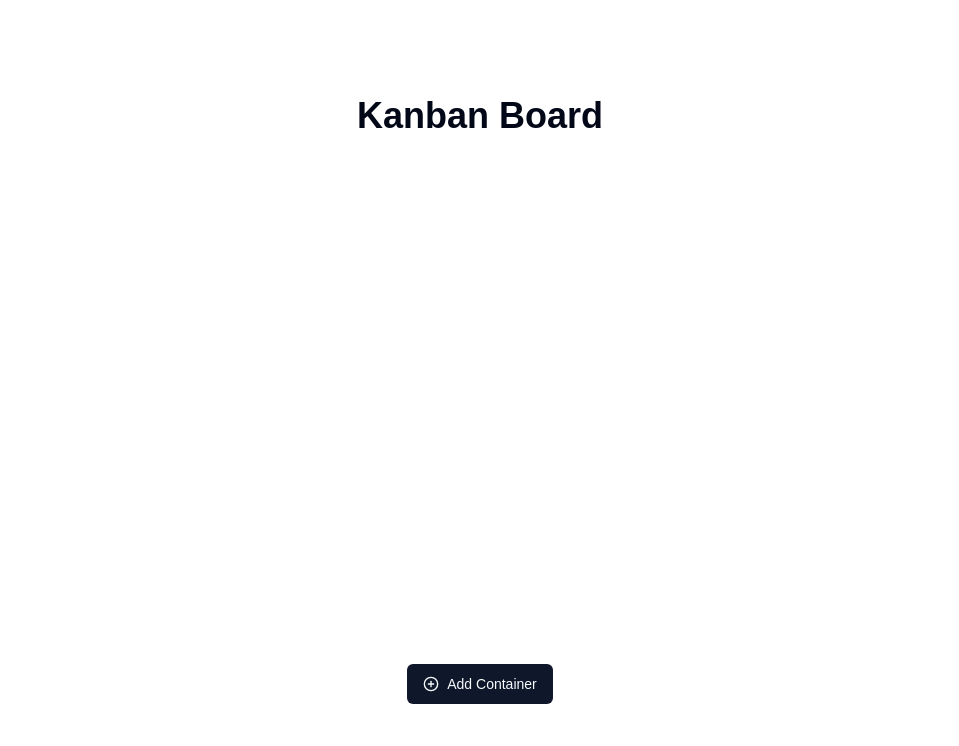
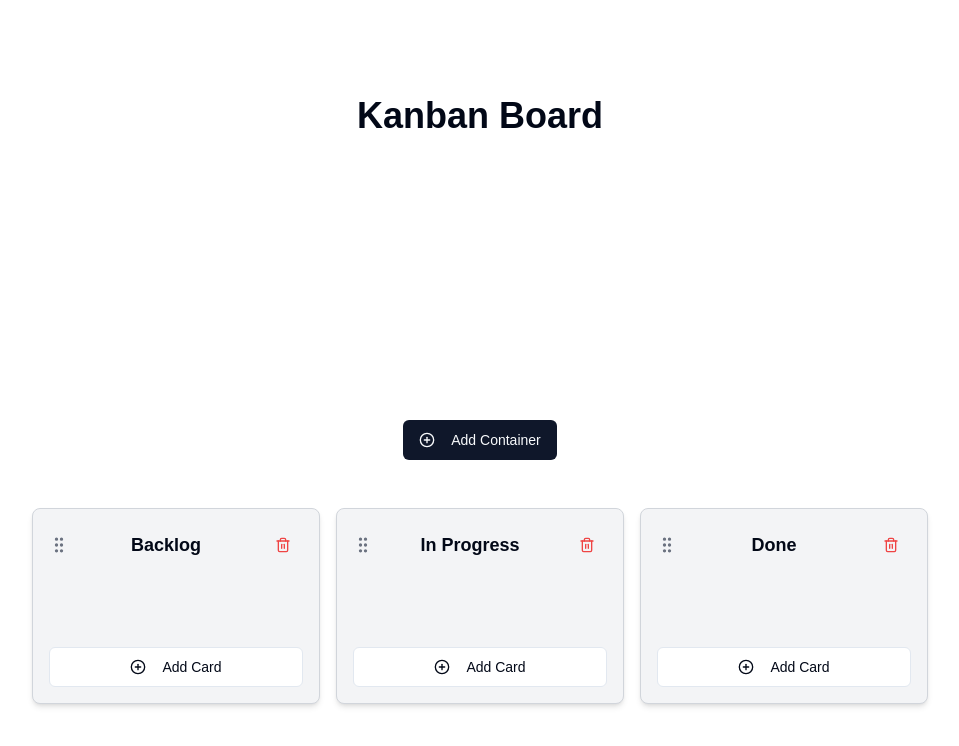
Before and after one commit to DavidRaveloU/kanban-board, a Next.js app: page / in a window 1280 px wide. Shown: the top 746 px of the page, without its empty margins (160-1119 px from the left). Built offline with nearby package versions, Linux system fonts and the light colour scheme.

Commit message:
Enhance Kanban component with container and card management features; implement add, update, and delete functionalities for containers and cards

```diff
--- a/app/components/Kanban.tsx
+++ b/app/components/Kanban.tsx
@@ -1,9 +1,10 @@
 "use client"
 
+import { useState } from "react"
+import { DragDropContext, Droppable, DropResult } from "react-beautiful-dnd"
+import Container from "./Container"
 import { Button } from "@/components/ui/button"
 import { PlusCircle } from "lucide-react"
-import { useState } from "react"
-import { DragDropContext, Droppable, DropResult } from "react-beautiful-dnd"
 
 interface Card {
   id: string
@@ -11,7 +12,7 @@ interface Card {
   description: string
 }
 
-interface KanbanContainer{
+interface KanbanContainer {
   id: string
   title: string
   cards: Card[]
@@ -19,64 +20,62 @@ interface KanbanContainer{
 
 export default function Kanban() {
   const [containers, setContainers] = useState<KanbanContainer[]>([
-        {id: "backlog", title: "Backlog", cards: []},
-        {id: "in-progress", title: "In progress", cards:[]},
-        {id: "done", title: "Done", cards:[]}
+    { id: "backlog", title: "Backlog", cards: [] },
+    { id: "in-progress", title: "In Progress", cards: [] },
+    { id: "done", title: "Done", cards: [] },
   ])
 
-    const onDragEnd = (result: DropResult) =>{
-        const {source, destination, type} = result
+  const onDragEnd = (result:  DropResult) => {
+    const { source, destination, type } = result
 
     if (!destination) return
 
-        if(type === "container"){
+    if (type === "container") {
       const newContainers = Array.from(containers)
       const [reorderedContainer] = newContainers.splice(source.index, 1)
       newContainers.splice(destination.index, 0, reorderedContainer)
       setContainers(newContainers)
-        }else if (type === "card"){
+    } else if (type === "card") {
       const sourceContainer = containers.find((c) => c.id === source.droppableId)
       const destContainer = containers.find((c) => c.id === destination.droppableId)
 
+      if (sourceContainer && destContainer) {
+        const newSourceCards = Array.from(sourceContainer.cards)
+        const [movedCard] = newSourceCards.splice(source.index, 1)
 
-            if(sourceContainer && destContainer){
-                const newSourceCards = Array.from(sourceContainer.cards)
-                const [movedCard] = newSourceCards.splice(source.index,1)
-
-                if(source.droppableId === destination.droppableId){
+        if (source.droppableId === destination.droppableId) {
           newSourceCards.splice(destination.index, 0, movedCard)
-                    const newContainers = containers.map((c)=>
-                    c.id === sourceContainer.id ? {...c, cards: newSourceCards} : c,
+          const newContainers = containers.map((c) =>
+            c.id === sourceContainer.id ? { ...c, cards: newSourceCards } : c,
           )
           setContainers(newContainers)
-                }else{
+        } else {
           const newDestCards = Array.from(destContainer.cards)
           newDestCards.splice(destination.index, 0, movedCard)
-                    const newContainers = containers.map((c)=>
-                    c.id === sourceContainer.id ? {...c, cards: newSourceCards}:
-                    c.id === destContainer.id ? {...c, cards: newDestCards}: c,
+          const newContainers = containers.map((c) =>
+            c.id === sourceContainer.id
+              ? { ...c, cards: newSourceCards }
+              : c.id === destContainer.id
+                ? { ...c, cards: newDestCards }
+                : c,
           )
           setContainers(newContainers)
         }
       }
-
     }
-
   }
 
   const addContainer = () => {
-        const newContainer: KanbanContainer= {
+    const newContainer: KanbanContainer = {
       id: `container-${Date.now()}`,
       title: "New Container",
-            cards: []
+      cards: [],
     }
     setContainers([...containers, newContainer])
   }
 
   const updateContainerTitle = (containerId: string, newTitle: string) => {
-        const newContainers = containers.map((c)=>(
-        c.id === containerId ? {...c, title: newTitle}: c
-        ))
+    const newContainers = containers.map((c) => (c.id === containerId ? { ...c, title: newTitle } : c))
     setContainers(newContainers)
   }
 
@@ -85,17 +84,65 @@ export default function Kanban() {
     setContainers(newContainers)
   }
 
-    return(
-        <div>
-            <Button>
-                <PlusCircle/>
-                Add Container
+  const addCard = (containerId: string, title: string, description: string) => {
+    const newCard: Card = {
+      id: `card-${Date.now()}`,
+      content: title,
+      description: description,
+    }
+    const newContainers = containers.map((c) => (c.id === containerId ? { ...c, cards: [...c.cards, newCard] } : c))
+    setContainers(newContainers)
+  }
+
+  const updateCardContent = (containerId: string, cardId: string, newContent: string, newDescription: string) => {
+    const newContainers = containers.map((c) =>
+      c.id === containerId
+        ? {
+            ...c,
+            cards: c.cards.map((card) =>
+              card.id === cardId ? { ...card, content: newContent, description: newDescription } : card,
+            ),
+          }
+        : c,
+    )
+    setContainers(newContainers)
+  }
+
+  const deleteCard = (containerId: string, cardId: string) => {
+    const newContainers = containers.map((c) =>
+      c.id === containerId
+        ? {
+            ...c,
+            cards: c.cards.filter((card) => card.id !== cardId),
+          }
+        : c,
+    )
+    setContainers(newContainers)
+  }
+
+  return (
+    //center button
+    <div className="flex flex-col items-center">
+      <Button onClick={addContainer} className="my-12">
+        <PlusCircle className="mr-2 h-4 w-4" /> Add Container
       </Button>
       <DragDropContext onDragEnd={onDragEnd}>
-                <Droppable droppableId="board" type="container" direction="horizontal">
-                    {(provided) =>(
-                        <div {...provided.droppableProps} ref={provided.innerRef} className="">
-
+        <Droppable droppableId="board" type="container" direction="horizontal" isDropDisabled={false} isCombineEnabled={false} ignoreContainerClipping={false}>
+          {(provided) => (
+            <div {...provided.droppableProps} ref={provided.innerRef} className="flex flex-wrap gap-4">
+              {containers.map((container, index) => (
+                <Container
+                  key={container.id}
+                  container={container}
+                  index={index}
+                  updateContainerTitle={updateContainerTitle}
+                  deleteContainer={deleteContainer}
+                  addCard={addCard}
+                  updateCardContent={updateCardContent}
+                  deleteCard={deleteCard}
+                />
+              ))}
+              {provided.placeholder}
             </div>
           )}
         </Droppable>
```
Lines whose indentation alone changed are shown as unchanged.
